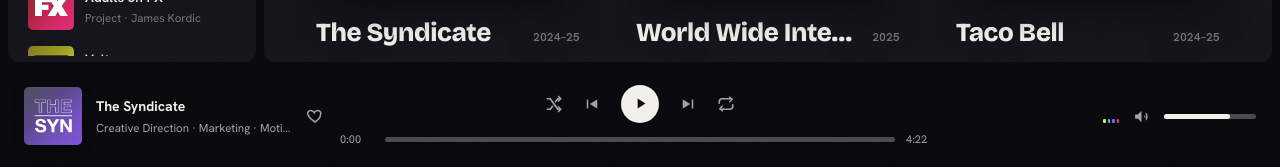
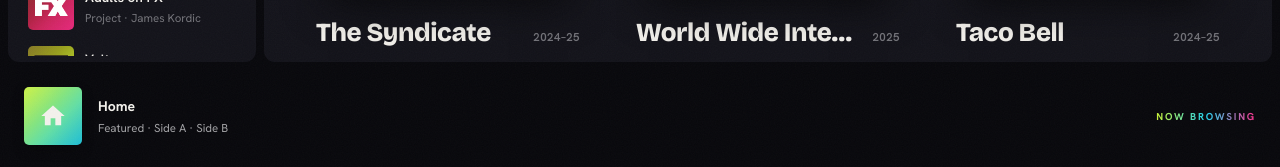
Before and after one commit to JamesKordic/JamesKordic, a Next.js app: page / in a window 1280 px wide. Shown: the part 630-797 px from the top of the page. Built offline with nearby package versions, Linux system fonts and the light colour scheme.

Commit message:
Add files via upload

```diff
--- a/components/player-bar.tsx
+++ b/components/player-bar.tsx
@@ -1,7 +1,7 @@
 'use client';
 
 import Link from 'next/link';
-import { useRouter } from 'next/navigation';
+import { useRouter, usePathname } from 'next/navigation';
 import { useRef } from 'react';
 import { usePlayer } from '@/lib/player-context';
 import { PROJECTS, getProject, fmtTime } from '@/lib/projects';
@@ -15,17 +15,138 @@
   PauseIcon,
   HeartIcon,
   VolumeIcon,
+  HomeIcon,
+  SearchIcon,
+  UserIcon,
 } from './icons';
+
+/* Synthetic "page" descriptors — render in the player bar when the
+ * visitor is on a non-project page (home, search, about). Each one has
+ * its own title, subtitle, link, gradient stops, and inline icon. This
+ * lets the player bar reflect the current route in the same way it
+ * reflects a project, while keeping the visual language consistent. */
+type PageEntry = {
+  title: string;
+  subtitle: string;
+  href: string;
+  from: string;
+  to: string;
+  Icon: (p: { className?: string }) => JSX.Element;
+};
+
+const PAGE_ENTRIES: Record<string, PageEntry> = {
+  '/': {
+    title: 'Home',
+    subtitle: 'Featured · Side A · Side B',
+    href: '/',
+    from: '#c8f135',
+    to: '#22d3ee',
+    Icon: HomeIcon,
+  },
+  '/search': {
+    title: 'Browse Work',
+    subtitle: 'Search the catalog',
+    href: '/search',
+    from: '#22d3ee',
+    to: '#8b5cf6',
+    Icon: SearchIcon,
+  },
+  '/about': {
+    title: 'About / Contact',
+    subtitle: 'James Kordic',
+    href: '/about',
+    from: '#8b5cf6',
+    to: '#ff2d8a',
+    Icon: UserIcon,
+  },
+};
+
+/** Inline tile used as the "cover" for non-project pages. Same visual
+ *  language as ProjectMonogram (gradient + centered glyph) but with a
+ *  page icon instead of a brand logo. Renders at the size given. */
+function PageTile({ entry, size }: { entry: PageEntry; size: number }) {
+  const { Icon } = entry;
+  return (
+    <div
+      className="rounded-[5px] flex-none flex items-center justify-center relative overflow-hidden text-text"
+      style={{
+        width: size,
+        height: size,
+        background: `linear-gradient(135deg, ${entry.from} 0%, ${entry.to} 100%)`,
+      }}
+      aria-hidden
+    >
+      {/* Subtle inner highlight — matches the ProjectMonogram tile's depth */}
+      <div
+        className="absolute inset-0 pointer-events-none"
+        style={{
+          background:
+            'linear-gradient(135deg, rgba(255,255,255,0.10) 0%, transparent 40%, transparent 60%, rgba(0,0,0,0.10) 100%)',
+        }}
+      />
+      <Icon className={`relative ${size <= 42 ? 'w-5 h-5' : 'w-7 h-7'}`} />
+    </div>
+  );
+}
 
 export function PlayerBar() {
   const router = useRouter();
+  const pathname = usePathname();
   const { state, togglePlay, toggleShuffle, toggleRepeat, seek, setVol, toggleLike, playFrom } =
     usePlayer();
   const barRef = useRef<HTMLDivElement>(null);
   const volRef = useRef<HTMLDivElement>(null);
 
+  /* Decide what the player bar should reflect:
+   *   - On a project page → that project (full controls visible)
+   *   - On a non-project page → a synthetic "page" entry (controls hidden) */
+  const pageEntry = pathname ? PAGE_ENTRIES[pathname] : undefined;
+  const isPageMode = !!pageEntry;
+
   const p = getProject(state.id);
-  if (!p) return null;
+  if (!p && !isPageMode) return null;
+
+  /* PAGE MODE — visitor is on home/about/search. Render a simplified bar
+   *  with the synthetic page entry on the left and no playback controls.
+   *  The bar still occupies its grid row in the layout so the page below
+   *  doesn't reflow; it just shows a different identity. */
+  if (isPageMode && pageEntry) {
+    return (
+      <footer className="col-span-1 lg:col-span-2 row-start-2 bg-panel/95 backdrop-blur-sm rounded-[10px] lg:bg-transparent lg:backdrop-blur-none lg:rounded-none flex items-center px-3 sm:px-4 gap-3 sm:gap-4 min-w-0 overflow-hidden">
+        <Link
+          href={pageEntry.href}
+          className="flex-none shadow-[0_5px_14px_-4px_rgba(0,0,0,0.6)] rounded-[5px]"
+          aria-label={`Open ${pageEntry.title}`}
+        >
+          <span className="sm:hidden">
+            <PageTile entry={pageEntry} size={40} />
+          </span>
+          <span className="hidden sm:inline-block">
+            <PageTile entry={pageEntry} size={58} />
+          </span>
+        </Link>
+        <div className="min-w-0 flex-1">
+          <div className="font-bold text-[13px] sm:text-[14px] truncate">{pageEntry.title}</div>
+          <div className="text-[10.5px] sm:text-[11.5px] text-muted truncate mt-[2px]">
+            {pageEntry.subtitle}
+          </div>
+        </div>
+        {/* Right-side label so the bar visually balances — a small
+         *  "Now browsing" indicator with the page's gradient color so it
+         *  reads as a state badge, not as a clickable control. */}
+        <div className="hidden sm:flex items-center gap-2 flex-none">
+          <span className="text-[10px] font-bold tracking-[0.18em] uppercase gradient-text-static">
+            Now Browsing
+          </span>
+        </div>
+      </footer>
+    );
+  }
+
+  // PROJECT MODE — visitor is on /work/<slug>. From here on, p is guaranteed
+  // to exist (the early returns above filtered out null cases). We non-null
+  // assert it because TypeScript can't narrow across the boolean branches.
+  const project = p!;
 
   // Compute the prev/next project ids based on the current id's position in
   // PROJECTS. Wraps around at the boundaries. These are used to BOTH update
@@ -90,13 +211,13 @@
         <Link
           href={`/work/${state.id}`}
           className="flex-none shadow-[0_5px_14px_-4px_rgba(0,0,0,0.6)] rounded-[5px] cursor-pointer"
-          aria-label={`Open ${p.title}`}
+          aria-label={`Open ${project.title}`}
         >
           <span className="sm:hidden">
-            <ProjectMonogram p={p} size={40} />
+            <ProjectMonogram p={project} size={40} />
           </span>
           <span className="hidden sm:inline-block">
-            <ProjectMonogram p={p} size={58} />
+            <ProjectMonogram p={project} size={58} />
           </span>
         </Link>
         <div className="min-w-0 flex-1">
@@ -104,10 +225,10 @@
             href={`/work/${state.id}`}
             className="block font-bold text-[13px] sm:text-[14px] truncate hover:underline"
           >
-            {p.title}
+            {project.title}
           </Link>
           <div className="text-[10.5px] sm:text-[11.5px] text-muted truncate mt-[2px]">
-            {p.tags.join(' · ')}
+            {project.tags.join(' · ')}
           </div>
         </div>
         {/* Like — hidden on mobile to save space; available on project page */}
@@ -177,7 +298,7 @@
         {/* Progress bar — desktop only; on mobile space is at a premium */}
         <div className="hidden sm:flex items-center gap-[11px] w-full max-w-[600px]">
           <span className="text-[11px] text-muted tabular-nums w-[34px]">
-            {fmtTime(state.progress * p.len)}
+            {fmtTime(state.progress * project.len)}
           </span>
           <div
             ref={barRef}
@@ -191,7 +312,7 @@
               <span className="absolute -right-[6px] top-1/2 -translate-y-1/2 w-3 h-3 rounded-full bg-text opacity-0 group-hover:opacity-100 transition-opacity" />
             </div>
           </div>
-          <span className="text-[11px] text-muted tabular-nums w-[34px]">{fmtTime(p.len)}</span>
+          <span className="text-[11px] text-muted tabular-nums w-[34px]">{fmtTime(project.len)}</span>
         </div>
       </div>
 
```
Also changed, not shown: 1 other file (tests, documents, lock files or other folders).
